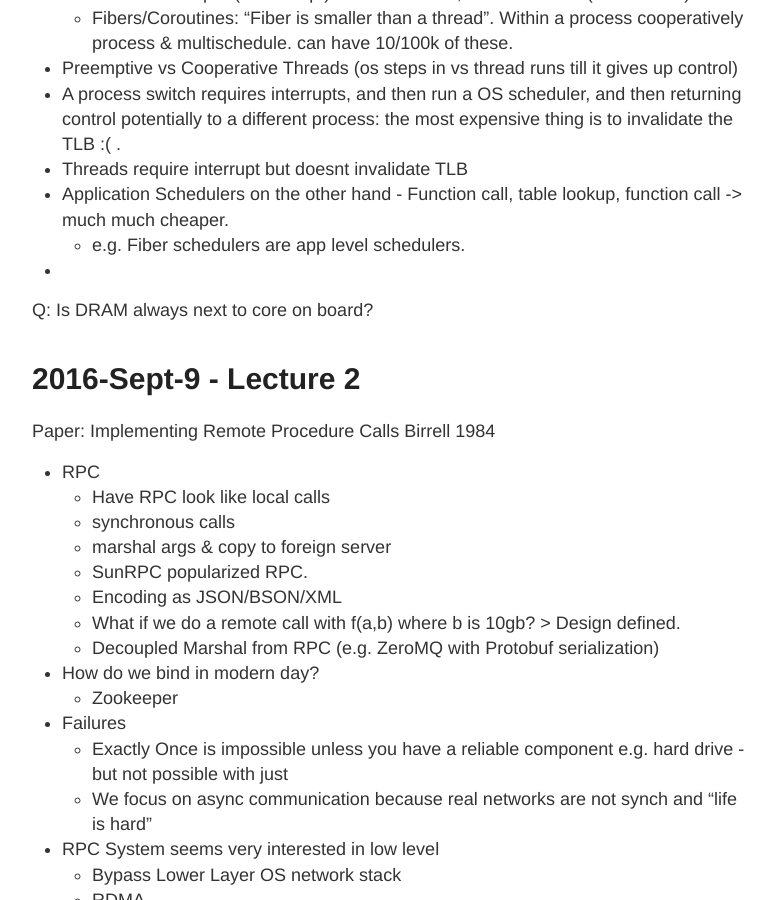
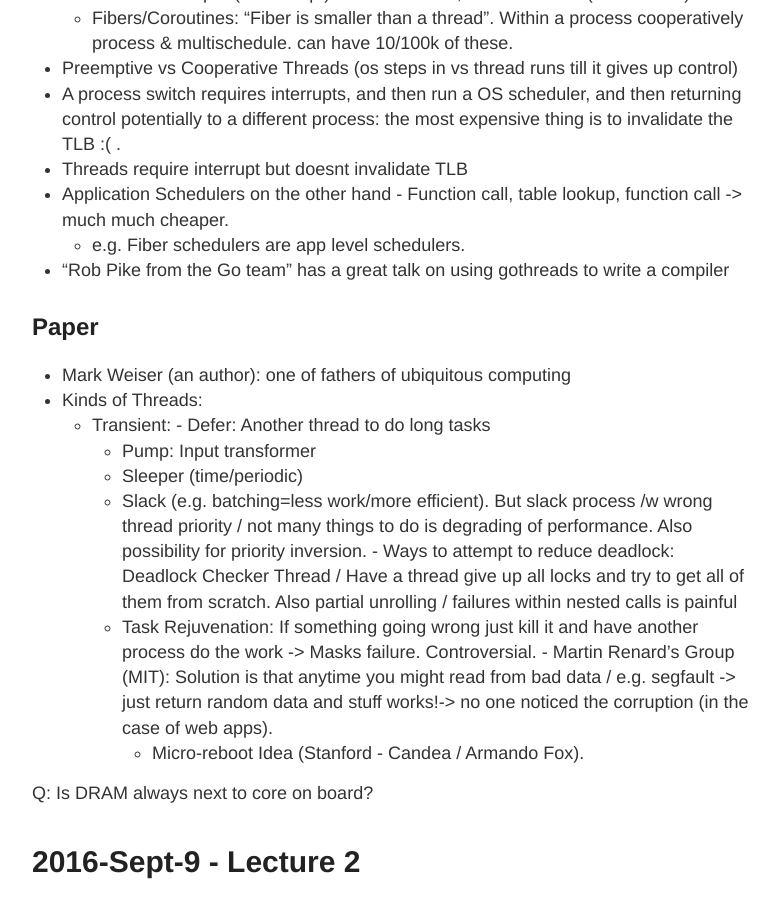
Before and after one commit to RONNCC/ronncc.github, a Jekyll site: the page built from _posts/2016-9-9-Advanced-Operating-Systems-Notes.md, in a window 1280 px wide and 900 px high, scrolled down 1226 px. Shown: the whole window, without its empty margins (248-1027 px from the left). Built offline with Jekyll 4.4.1, drawn with Linux system fonts in a browser that asks for light colours; comment, search, counter and statistics services are not loaded.

Commit message:
Updated 2016-9-9-Advanced-Operating-Systems-Notes.md

```diff
--- a/_posts/2016-9-9-Advanced-Operating-Systems-Notes.md
+++ b/_posts/2016-9-9-Advanced-Operating-Systems-Notes.md
@@ -43,7 +43,21 @@ Paper: Using Threads in Interactive Systems: A Case Study Hauser 93 SIGOPS
 - Threads require interrupt but doesnt invalidate TLB
 - Application Schedulers on the other hand - Function call, table lookup, function call -> much much cheaper.
 	- e.g. Fiber schedulers are app level schedulers.
--
+- "Rob Pike from the Go team" has a great talk on using gothreads to write a compiler
+
+## Paper
+- Mark Weiser (an author): one of fathers of ubiquitous computing
+- Kinds of Threads:
+	- Transient:
+    	- Defer: Another thread to do long tasks
+        - Pump: Input transformer
+        - Sleeper (time/periodic)
+        - Slack  (e.g. batching=less work/more efficient). But slack process /w wrong thread priority / not many things to do is degrading of performance. Also possibility for priority inversion.
+        	- Ways to attempt to reduce deadlock: Deadlock Checker Thread / Have a thread give up all locks and try to get all of them from scratch. Also partial unrolling / failures within nested calls is painful
+         - Task Rejuvenation: If something going wrong just kill it and have another process do the work -> Masks failure. Controversial.
+         	- Martin Renard's Group (MIT): Solution is that anytime you might read from bad data / e.g. segfault -> just return random data and stuff works!-> no one noticed the corruption (in the case of web apps).
+            - Micro-reboot Idea (Stanford - Candea / Armando Fox).
+
 
 Q: Is DRAM always next to core on board?
 
```
